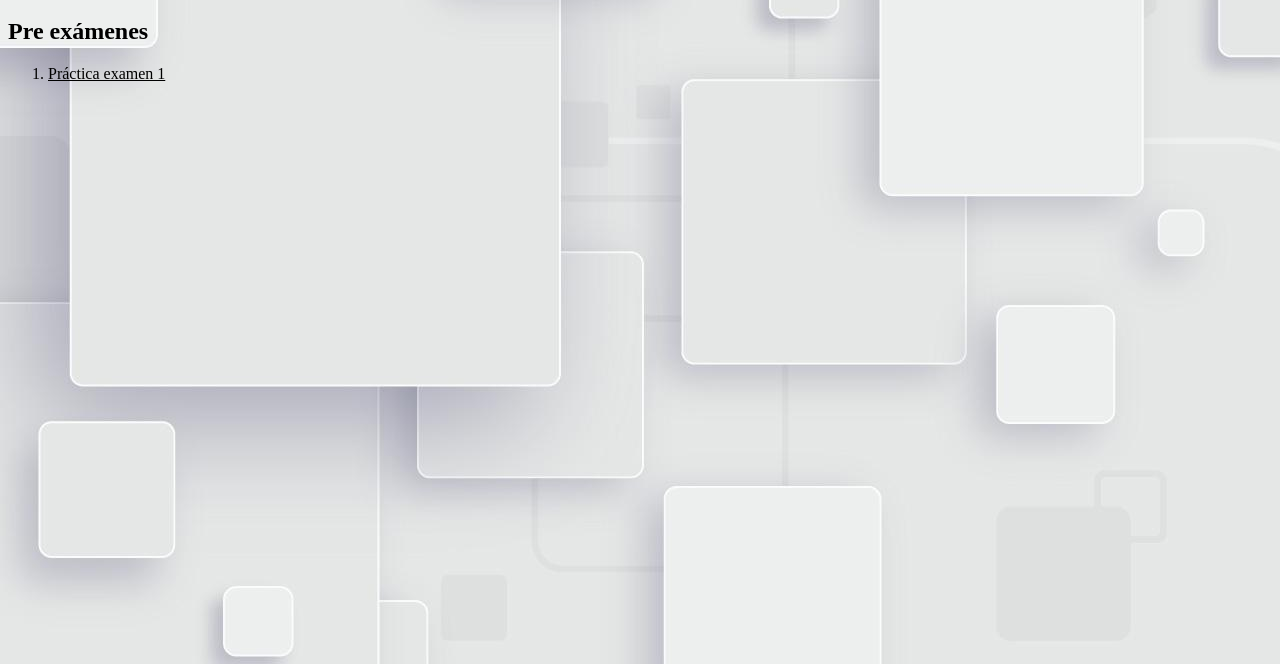
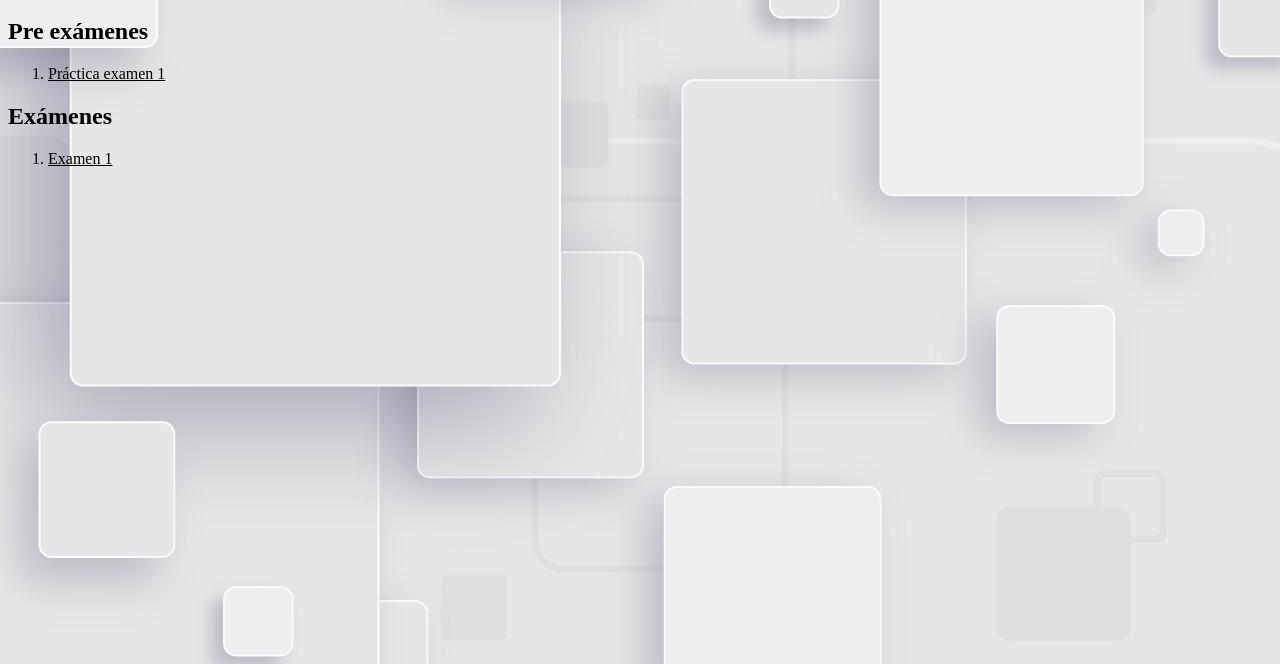
Before and after one commit to Kurisari/cristian-dweb, a plain HTML site: page proyectos.html in a window 1280 px wide. Shown: the part 136-800 px from the top of the page. Drawn offline with Linux system fonts and the light colour scheme.

Commit message:
Implementación en proyectos de examen 1

```diff
--- a/proyectos.html
+++ b/proyectos.html
@@ -16,5 +16,9 @@
     <ol>
         <li><a href="practica_examen/practica_examen.html">Práctica examen 1</a></li>
     </ol>
+    <h2>Exámenes</h2>
+    <ol>
+        <li><a href="exámenes/examen1/examen_p1.html">Examen 1</a></li>
+    </ol>
 </body>
 </html>
```
